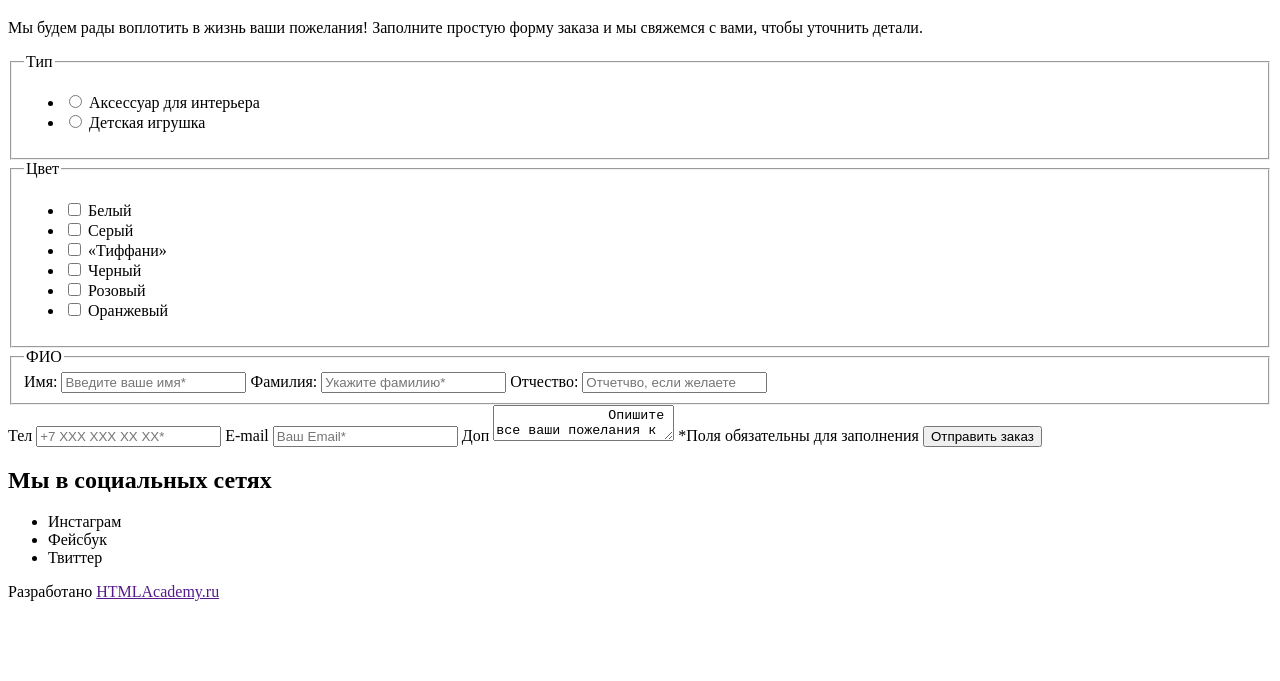
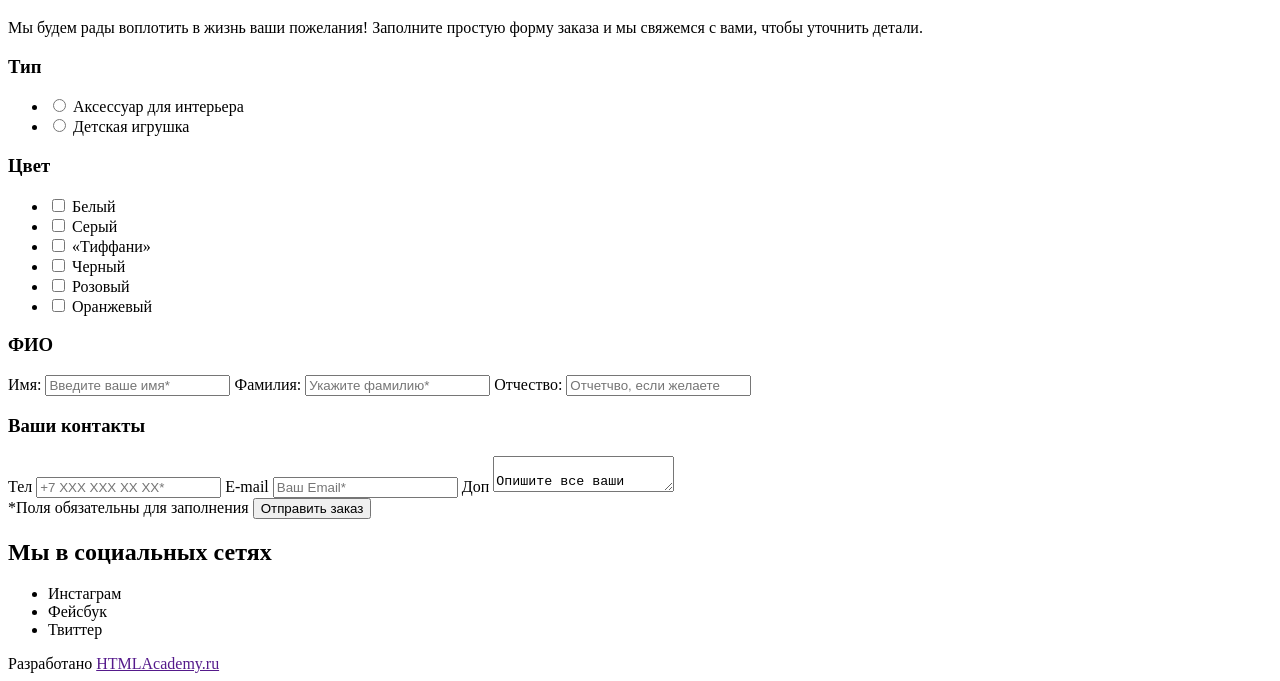
Before and after one commit to regzuk/675087-mishka, a website: page source/form.html in a window 1280 px wide. Shown: the part 239-920 px from the top of the page. Before the commit the page ends 848 px from the top, so only its background shows below. Drawn offline with Linux system fonts and the light colour scheme.

Commit message:
fix layout's issues

```diff
--- a/source/form.html
+++ b/source/form.html
@@ -41,10 +41,10 @@
           Мы будем рады воплотить в жизнь ваши пожелания! Заполните простую форму заказа и мы свяжемся с вами, чтобы уточнить детали.
         </p>
         <form class="knitting-form" method="post" action="https://echo.htmlacademy.ru">
-          <fieldset class="knitting-form__fieldset">
-            <legend class="knitting-form__legend">
+          <div class="knitting-form__fieldset">
+            <h3 class="knitting-form__legend">
               Тип
-            </legend>
+            </h3>
             <ul class="knitting-form__list">
               <li class="knitting-form__item">
                 <label class="knitting-form__label">
@@ -59,11 +59,11 @@
                 </label>
               </li>
             </ul>
-          </fieldset>
-          <fieldset class="knitting-form__fieldset">
-            <legend class="knitting-form__legend">
+          </div>
+          <div class="knitting-form__fieldset">
+            <h3 class="knitting-form__legend">
               Цвет
-            </legend>
+            </h3>
             <ul class="knitting-form__list">
               <li class="knitting-form__item">
                 <label class="knitting-form__label">
@@ -102,11 +102,11 @@
                 </label>
               </li>
             </ul>
-          </fieldset>
-          <fieldset class="knitting-form__fieldset">
-            <legend class="knitting-form__legend">
+          </div>
+          <div class="knitting-form__fieldset">
+            <h3 class="knitting-form__legend">
               ФИО
-            </legend>
+            </h3>
             <label class="knitting-form__label">
               Имя:
               <input class="knitting-form__input" type="text" placeholder="Введите ваше имя*" name="name" required>
@@ -119,21 +119,26 @@
               Отчество:
               <input class="knitting-form__input" type="text"  placeholder="Отчетчво, если желаете" name="patronymic">
             </label>
-          </fieldset>
-          <label class="knitting-form__label--single-input">
+          </div>
+          <div class="knitting-form__fieldset knitting-form__fieldset--contacts">
+            <h3 class="knitting-form__legend knitting-form__legend--contacts">
+              Ваши контакты
+            </h3>
+            <label class="knitting-form__label knitting-form__label--contacts">
               Тел
               <input class="knitting-form__input" type="phone" placeholder="+7 XXX XXX XX XX*" name="phone" required>
             </label>
-          <label class="knitting-form__label--single-input">
+            <label class="knitting-form__label knitting-form__label--contacts">
               E-mail
               <input class="knitting-form__input" type="email" placeholder="Ваш Email*" name="email" required>
             </label>
-          <label class="knitting-form__label--single-input">
+            <label class="knitting-form__label knitting-form__label--contacts">
               Доп
               <textarea class="knitting-form__textarea">
                 Опишите все ваши пожелания к заказу
               </textarea>
             </label>
+          </div>
           <span class="knitting-form__note">
             *Поля обязательны для заполнения
           </span>
```
Also changed, not shown: source/catalog.html (+15 -1 lines), source/index.html (+21 -8 lines). Lines whose indentation alone changed are shown as unchanged.
